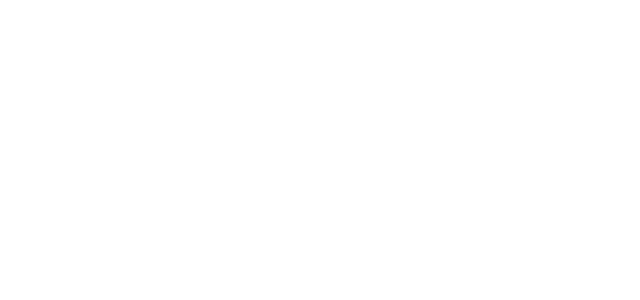
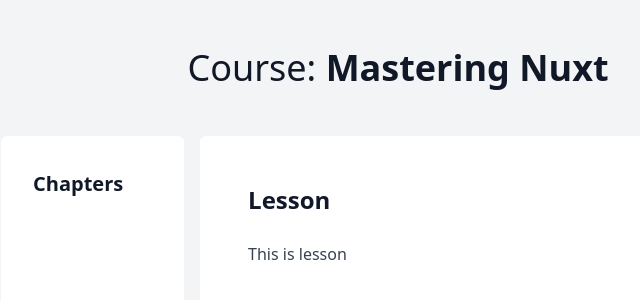
Before and after one commit to tiburcekouagou/nuxt-online-course-app, a Nuxt app: page /course in a window 1280 px wide. Before the commit this address had no page. Shown: the top 300 px of the page, without its empty margins (242-882 px from the left). Built offline with nearby package versions, Linux system fonts and the light colour scheme.

Commit message:
scaffolded the course page

```diff
--- /dev/null
+++ b/pages/course.vue
@@ -0,0 +1,24 @@
+<template>
+    <div class="p-12 bg-gray-100 w-full h-full min-h-screen flex flex-col items-center">
+        <div class="prose mb-12">
+            <h1>
+                <span class="font-medium">
+                    Course:
+                    <span class="font-bold">Mastering Nuxt</span>
+                </span>
+            </h1>
+        </div>
+
+        <div class="flex flex-row justify-center flex-grow">
+            <div class="prose mr-4 p-8 bg-white rounded-md min-w-[20ch] flex flex-col">
+                <h3>Chapters</h3>
+                <!-- All the lessons for the course go here -->
+            </div>
+
+            <div class="prose p-12 bg-white rounded-md w-[65ch]">
+                <h2>Lesson</h2>
+                <p>This is lesson</p>
+            </div>
+        </div>
+    </div>
+</template>
```
